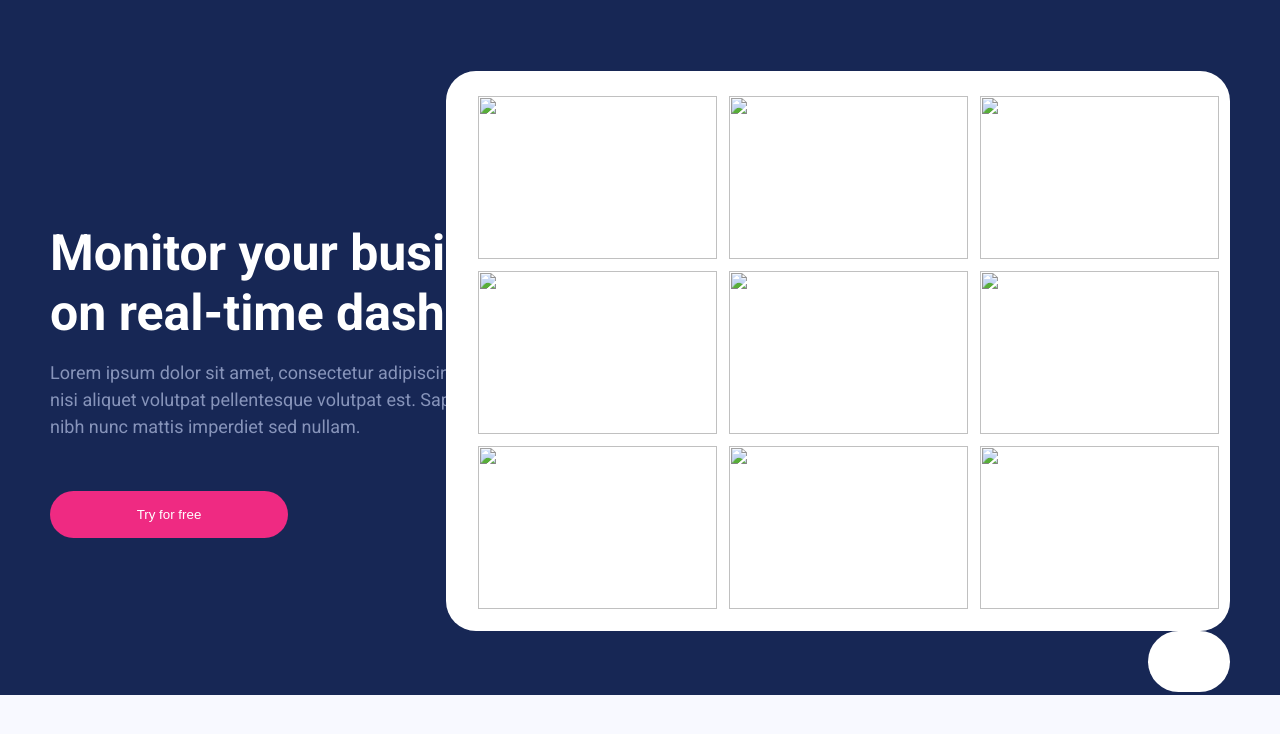
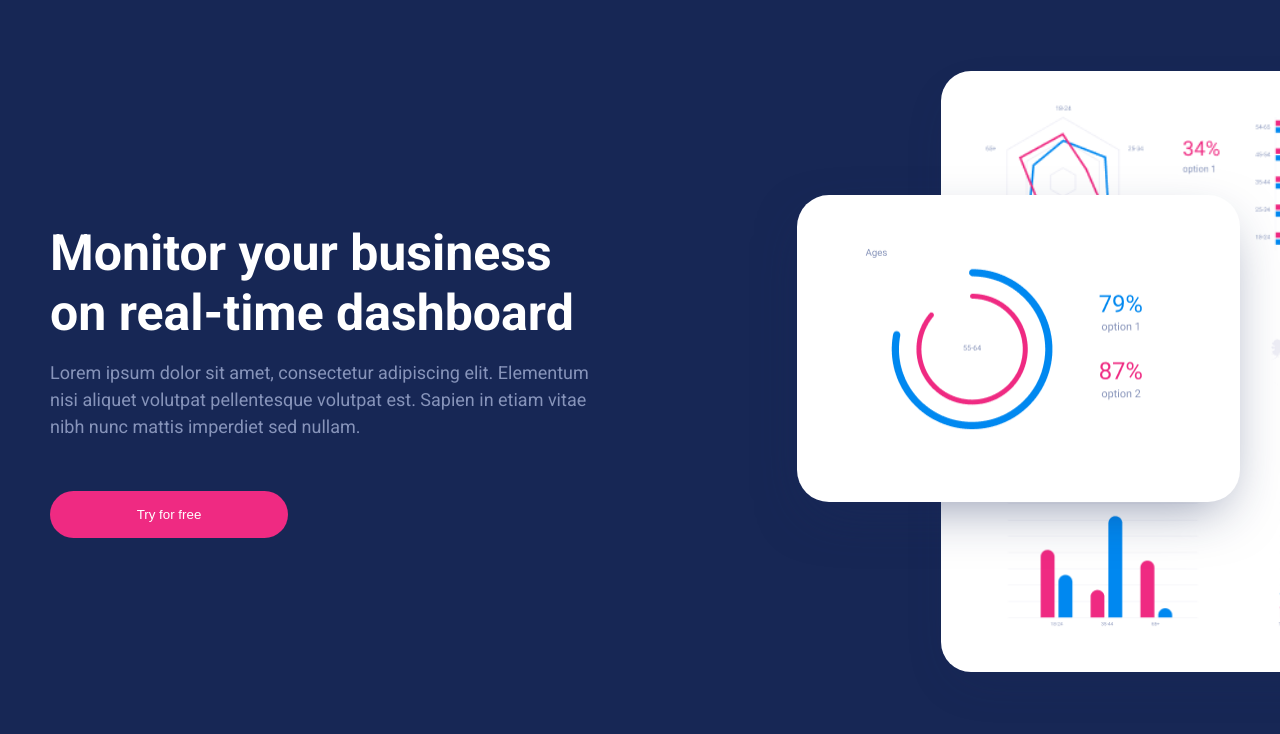
Before and after one commit to AlonaBorealis/analytics, a website: page index.html in a window 1280 px wide. Shown: the part 100-834 px from the top of the page. Before the commit the page ends 800 px from the top, so only its background shows below. Drawn offline with Linux system fonts and the light colour scheme.

Commit message:
готовый дашборлд. реализация через grid.

```diff
--- a/index.html
+++ b/index.html
@@ -60,7 +60,9 @@
 						<img src="./assets/img/6.png" alt="" class="dashboard__main-picture">
 						<img src="./assets/img/7.png" alt="" class="dashboard__main-picture">
 					</div>
-					<img src="./assets/img/chart.png" alt="" class="dashboard__off-picture">
+					<img src="./assets/img/dashboard-small.png" alt=""
+					     class="dashboard__off-picture">
+
 				</div>
 			</div>
 		</section>
--- a/scss/blocks/dashboard.scss
+++ b/scss/blocks/dashboard.scss
@@ -3,10 +3,11 @@
 	display: flex;
 	justify-content: space-between;
 	margin-top: 74px;
+	height: 850px;
 
 	/*текстовая часть слева в блоке с графиками*/
 	&__info {
-		max-width: 550px;
+		width: 550px;
 		max-height: 315px;
 		margin-top: 152px;
 		display: flex;
@@ -26,7 +27,15 @@
 	}
 
 /*правая часть с графиками*/
+	&__img-dashboards{
+		position: relative;
+		width: 650px;
+		height: 554px;
+	}
 	&__grid-main-picture {
+		width: 804px;
+		height: 554px;
+		position: absolute;
 		display: grid;
 		grid-template-columns: auto auto auto;
 		grid-template-rows: auto auto auto;
@@ -36,10 +45,8 @@
 		background-color: white;
 		padding: 25px 27px 22px 32px;
 		border-radius: 30px;
-		/*margin-right: -550px;*/
-		/*transform: translateX(550px);*/
-		margin-left: calc(-60vw + 80%);
-
+		left: 350px;
+		box-shadow: 0 18px 50px -15px rgba(25, 42, 89, 0.2);
 	}
 
 	&__main-picture {
@@ -49,8 +56,15 @@
 	}
 
 	&__off-picture {
+		width: 361px;
+		height: 246px;
 		background-color: white;
 		padding: 25px 48px 36px 34px;
 		border-radius: 32px;
+		position: absolute;
+		z-index: 1;
+		box-shadow: 0 19px 53px -16px rgb(25 42 89 / 0.5);
+		top: 124px;
+		right: -10px;
 	}
 }
--- a/scss/blocks/intro.scss
+++ b/scss/blocks/intro.scss
@@ -1,6 +1,8 @@
 .intro-analytics {
 	background-color: $background-dark-blue;
 	padding-top: 50px;
+	overflow-x: hidden;
+
 }
 
 .header {
```
Also changed, not shown: assets/img/1.png (added), assets/img/2.png (added), assets/img/3.png (added), assets/img/4.png (added), assets/img/5.png (added), assets/img/6.png (added), assets/img/7.png (added), assets/img/Rectangle 9.png (added), assets/img/chart.png (added), assets/img/dashboard-big.png (added), assets/img/dashboard-small.png (added), css/style.css, 1 other file.
